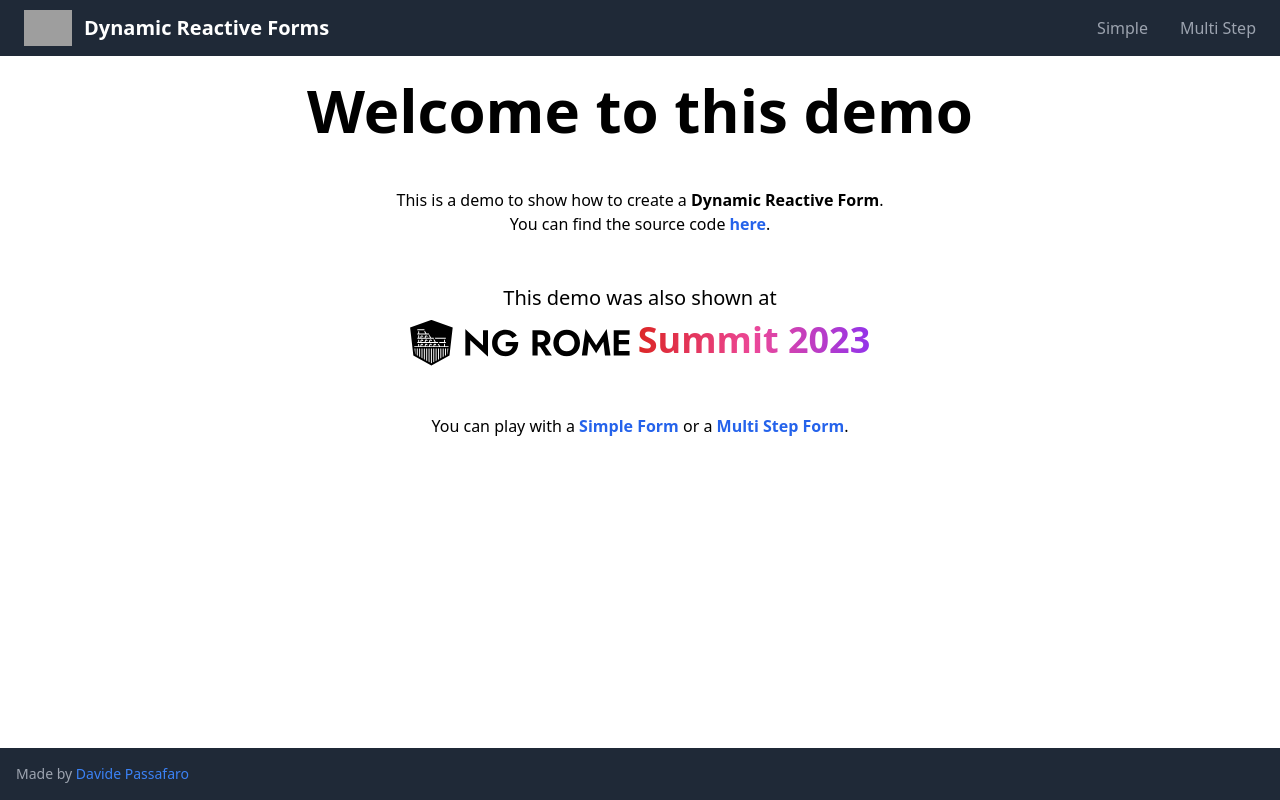
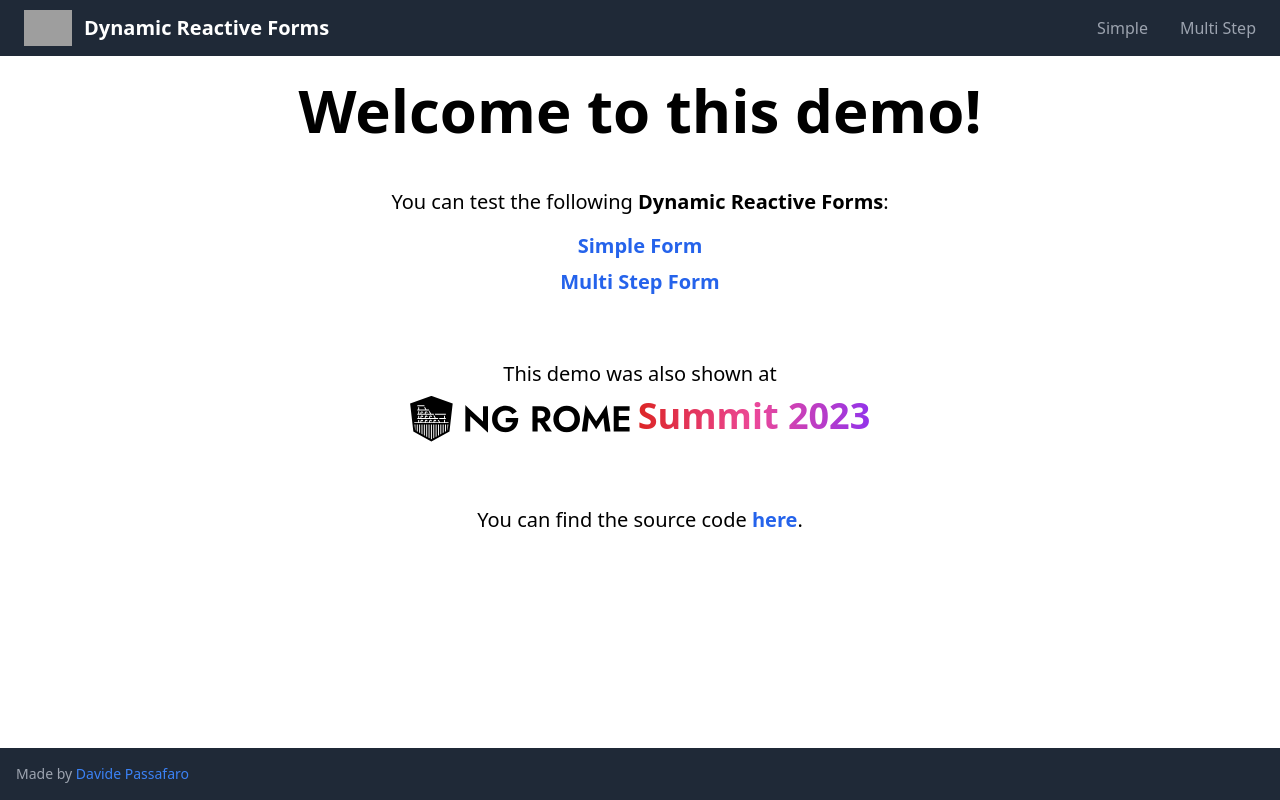
Before and after one commit to DavidePassafaro/demo-dynamic-reactive-forms, an Angular app: page /home in a window 1280 px wide. Built offline with nearby package versions, Linux system fonts and the light colour scheme; grey boxes are pictures that could not be loaded.

Commit message:
homepage restyle and minor ui fixes

```diff
--- a/src/app/features/homepage/homepage.component.html
+++ b/src/app/features/homepage/homepage.component.html
@@ -1,33 +1,28 @@
-<div class="drf-container px-4 py-20 flex flex-col h-full pt-6">
+<div class="drf-container px-4 py-6 flex flex-col h-full">
   <h1 class="font-bold text-3xl lg:text-6xl text-center mb-6 lg:mb-12">
-    Welcome to this demo
+    Welcome to this demo!
   </h1>
 
-  <div class="text-center balance">
-    This is a demo to show how to create a
-    <span class="font-semibold">Dynamic Reactive Form</span>.
-    <br />
+  <div class="text-center text-lg lg:text-xl">
+    <div class="balance mb-4">
+      You can test the following
+      <span class="font-semibold">Dynamic Reactive Forms</span>:
+    </div>
 
-    <span>
-      You can find the source code
-      <a
-        href="https://github.com/DavidePassafaro/demo-dynamic-reactive-forms"
-        target="_blank"
-        class="text-blue-600 font-semibold hover:underline"
-      >
-        here</a
-      >.
-    </span>
+    <ul class="mb-16">
+      <li class="mb-2">
+        <a routerLink="../simple-form" class="link mb-4"> Simple Form </a>
+      </li>
+      <li>
+        <a routerLink="../multi-step-form" class="link"> Multi Step Form </a>
+      </li>
+    </ul>
 
-    <br />
-    <br />
-    <br />
-
-    <h3 class="text-lg lg:text-xl text-center">This demo was also shown at</h3>
+    <span>This demo was also shown at</span>
     <a
       href="https://2023.ngrome.io/"
       target="_blank"
-      class="flex flex-col lg:flex-row justify-center items-center text-white no-underline hover:no-underline font-semibold text-4xl pt-2"
+      class="flex flex-col lg:flex-row justify-center items-center text-white no-underline hover:no-underline font-semibold text-4xl pt-2 mb-16"
     >
       <svg
         width="220"
@@ -69,25 +64,9 @@
       </span>
     </a>
 
-    <br />
-    <br />
-
-    <h3 class="balance">
-      You can play with a
-      <a
-        routerLink="../simple-form"
-        class="text-blue-600 font-semibold hover:underline"
-      >
-        Simple Form
-      </a>
-      or a
-      <a
-        routerLink="../multi-step-form"
-        class="text-blue-600 font-semibold hover:underline"
-      >
-        Multi Step Form</a
-      >.
-    </h3>
-    <br />
+    <span>
+      You can find the source code
+      <a [href]="gitHubUrl" target="_blank" class="link">here</a>.
+    </span>
   </div>
 </div>
--- a/src/app/features/homepage/homepage.component.ts
+++ b/src/app/features/homepage/homepage.component.ts
@@ -8,4 +8,7 @@ import { RouterModule } from '@angular/router';
   standalone: true,
   imports: [CommonModule, RouterModule],
 })
-export class HomepageComponent {}
+export class HomepageComponent {
+  public readonly gitHubUrl: string =
+    'https://github.com/DavidePassafaro/demo-dynamic-reactive-forms';
+}
--- a/src/app/features/multi-step/multi-step-form-page.component.html
+++ b/src/app/features/multi-step/multi-step-form-page.component.html
@@ -1,4 +1,4 @@
-<div class="drf-container px-4 py-20 flex flex-col h-full pt-6">
+<div class="drf-container px-4 py-6 flex flex-col h-full">
   <h1 class="font-bold text-3xl lg:text-6xl text-center mb-6">
     Multi Step Form
   </h1>
--- a/src/app/features/simple/simple-form-page.component.html
+++ b/src/app/features/simple/simple-form-page.component.html
@@ -1,4 +1,4 @@
-<div class="drf-container px-4 py-20 flex flex-col h-full pt-6">
+<div class="drf-container px-4 py-6 flex flex-col h-full">
   <h1 class="font-bold text-3xl lg:text-6xl text-center mb-6 lg:mb-12">
     Simple Form
   </h1>
--- a/src/styles.scss
+++ b/src/styles.scss
@@ -16,6 +16,10 @@
   }
 }
 
+.link {
+  @apply text-blue-600 font-semibold hover:underline;
+}
+
 .balance {
   text-wrap: balance;
 }
```
